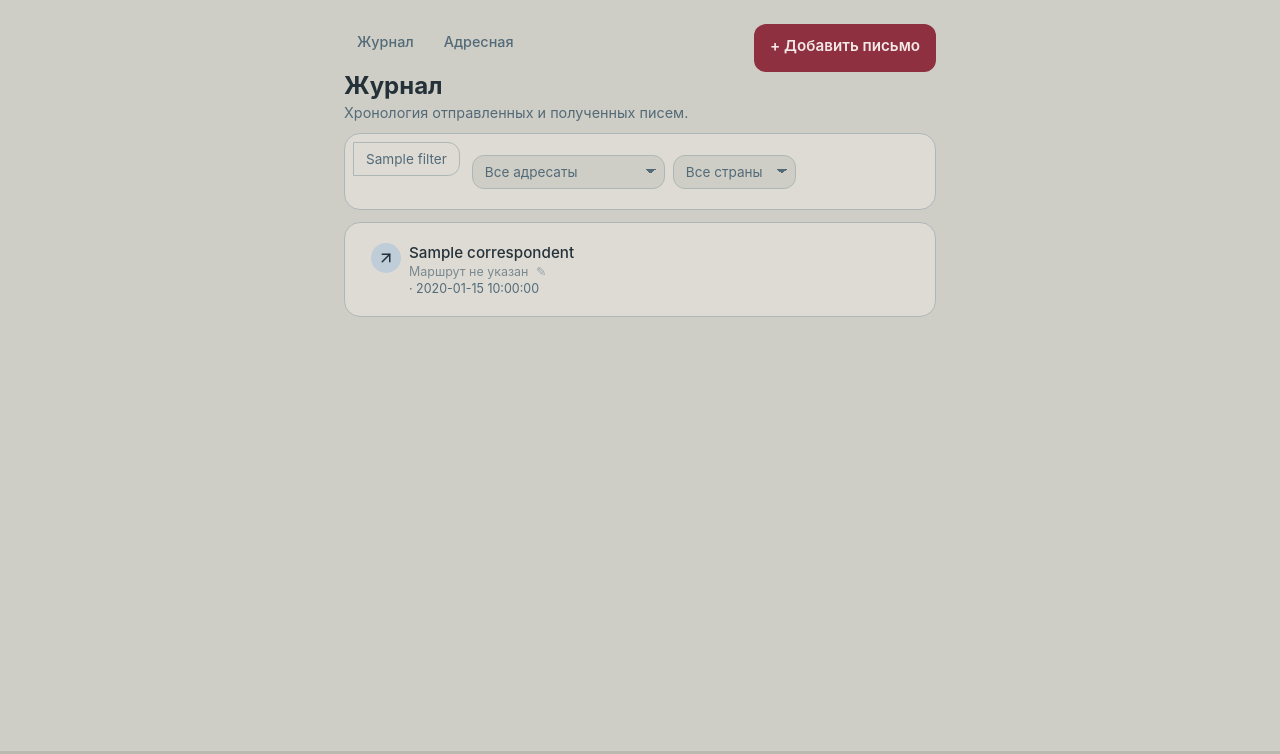
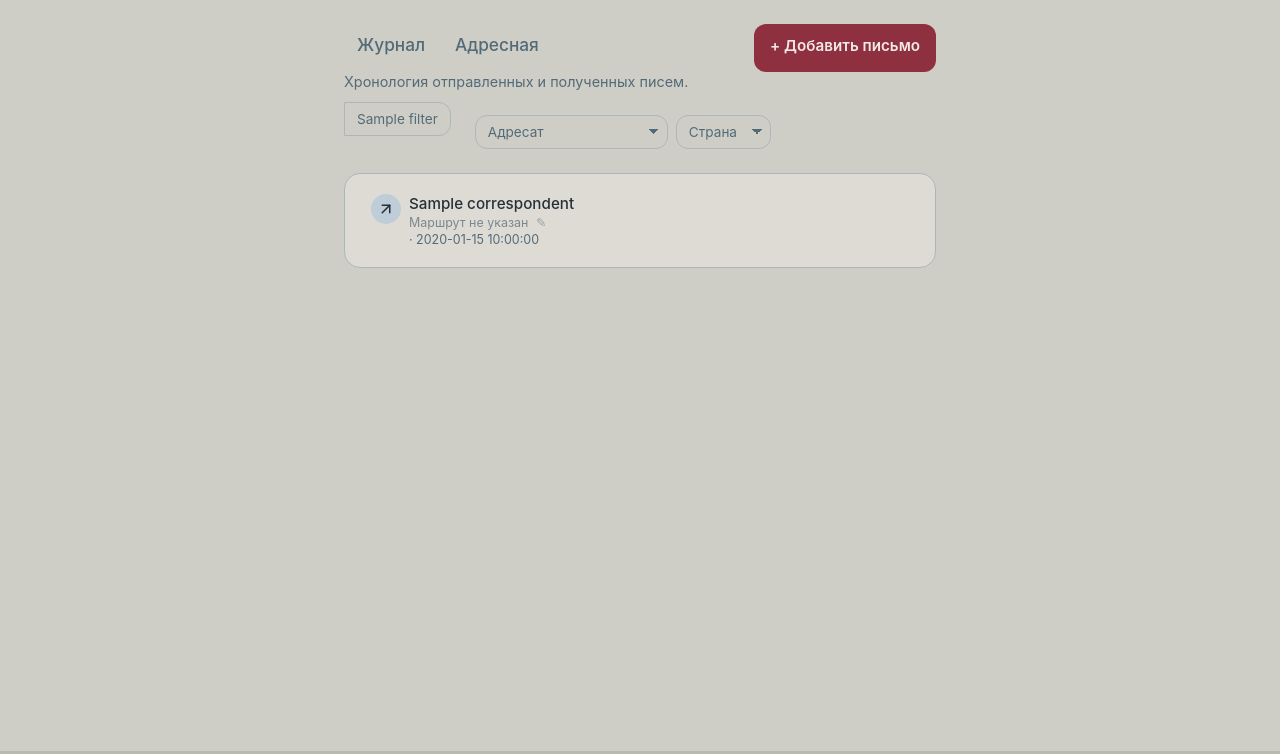
Before and after one commit to katrinio/postbox, a Python web app: template src/postbox/templates/journal.html in a window 1280 px wide. Shown: the part 46-800 px from the top of the page. Run offline with Jinja, Linux system fonts and the light colour scheme; the template is opened without the code that fills it: most values are stand-ins (such as "Sample title", 1, 10 or a date in 2020).

Commit message:
fix(ui): simplify journal and address book headers

```diff
--- a/src/postbox/static/css/pages.css
+++ b/src/postbox/static/css/pages.css
@@ -70,15 +70,16 @@
   align-items: center;
   gap: var(--space-1);
   flex-wrap: wrap;
-  margin-bottom: var(--space-3);
+  margin-bottom: var(--space-2);
 }
 
 .section-tabs__link {
-  padding: var(--space-2) var(--space-3);
+  min-height: 40px;
+  padding: 9px var(--space-3);
   border: 1px solid transparent;
   border-radius: var(--radius-control);
   color: var(--color-ink-muted);
-  font-size: 0.9rem;
+  font-size: 1.08rem;
   font-weight: 500;
   text-decoration: none;
 }
@@ -98,6 +99,7 @@
   border-color: var(--color-border);
   background: var(--color-surface);
   color: var(--color-ink);
+  font-weight: 650;
 }
 
 /* --- Auth card (login page overrides body to center) --- */
@@ -266,13 +268,8 @@
   flex-wrap: wrap;
 }
 
-.journal-header h1 {
+.journal-subtitle {
   margin: 0;
-  font-size: 1.5rem;
-}
-
-.journal-subtitle {
-  margin: var(--space-1) 0 0;
   color: var(--color-ink-muted);
   font-size: 0.9rem;
 }
@@ -282,12 +279,8 @@
 .journal-filters {
   display: flex;
   align-items: center;
-  gap: var(--space-3);
+  gap: var(--space-5);
   flex-wrap: wrap;
-  padding: var(--space-2);
-  border: 1px solid var(--color-border);
-  border-radius: var(--radius-card);
-  background: var(--color-surface);
 }
 
 .filter-row {
@@ -932,6 +925,23 @@
   font-size: 1.2rem;
 }
 
+.detail-name__link {
+  color: inherit;
+  text-decoration: none;
+  cursor: pointer;
+}
+
+.detail-name__link:hover,
+.detail-name__link:focus-visible {
+  color: var(--color-raspberry);
+}
+
+.detail-name__link:focus-visible {
+  outline: 3px solid var(--color-raspberry);
+  outline-offset: 3px;
+  border-radius: var(--radius-control);
+}
+
 .detail-direction {
   margin: 2px 0 0;
   font-size: 0.85rem;
--- a/src/postbox/templates/correspondents.html
+++ b/src/postbox/templates/correspondents.html
@@ -3,10 +3,9 @@
 {% block title %}Адресная — Postbox{% endblock %}
 
 {% block content %}
-<section class="correspondents-screen" aria-labelledby="correspondents-title">
+<section class="correspondents-screen" aria-label="Адресная">
   <div class="correspondents-header">
     {% include "_section_tabs.html" %}
-    <h1 id="correspondents-title">Адресная</h1>
     <p class="correspondents-subtitle">Люди, с которыми уже есть письма в Postbox.</p>
   </div>
 
--- a/src/postbox/templates/journal.html
+++ b/src/postbox/templates/journal.html
@@ -3,11 +3,10 @@
 {% block title %}Журнал — Postbox{% endblock %}
 
 {% block content %}
-<section class="journal-screen" aria-labelledby="journal-title">
+<section class="journal-screen" aria-label="Журнал">
   <div class="journal-header">
     <div>
       {% include "_section_tabs.html" %}
-      <h1 id="journal-title">Журнал</h1>
       <p class="journal-subtitle">Хронология отправленных и полученных писем.</p>
     </div>
     <a class="primary-button" href="/mail/new">+ Добавить письмо</a>
@@ -33,7 +32,7 @@
       <label>
         <span class="sr-only">Адресат</span>
         <select name="correspondent_id" onchange="this.form.submit()">
-          <option value="">Все адресаты</option>
+          <option value="">Адресат</option>
           {% for c in correspondents %}
           <option value="{{ c.id }}" {% if correspondent_id == c.id %}selected{% endif %}>{{ c.name }}</option>
           {% endfor %}
@@ -43,7 +42,7 @@
       <label>
         <span class="sr-only">Страна</span>
         <select name="country" onchange="this.form.submit()">
-          <option value="">Все страны</option>
+          <option value="">Страна</option>
           {% for code in countries %}
           <option value="{{ code }}" {% if country == code %}selected{% endif %}>{{ code }}</option>
           {% endfor %}
```
Also changed, not shown: src/postbox/templates/mail_detail.html (+3 -6 lines), tests/test_web.py (+2 -0 lines).
